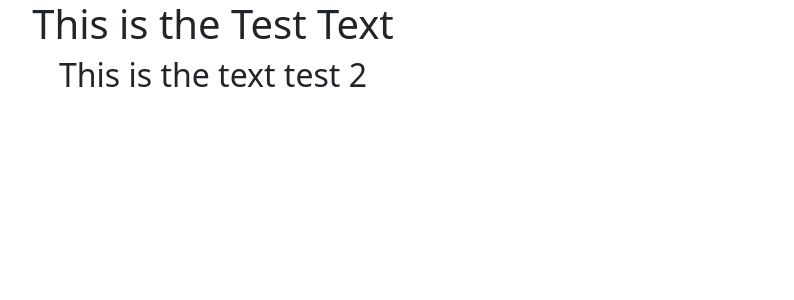
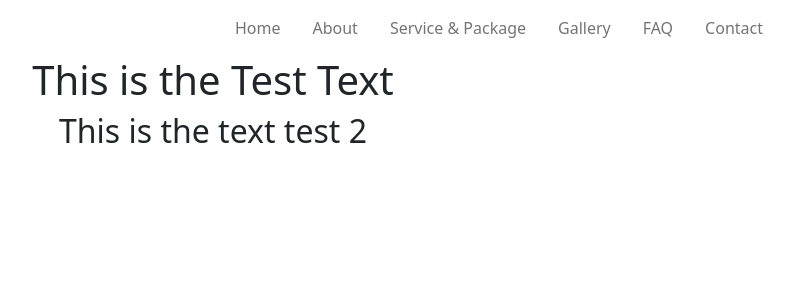
Before and after one commit to hasan75/Photograpy_Web, a React (Create React App) app: page / in a window 1280 px wide. Shown: the top 300 px of the page, without its empty margins (427-1221 px from the left). Built offline with nearby package versions, Linux system fonts and the light colour scheme.

Commit message:
navbar added

```diff
--- a/src/App.js
+++ b/src/App.js
@@ -1,9 +1,11 @@
 import logo from './logo.svg';
 import './App.css';
+import HeaderContainer from './component/HeaderContainer/HeaderContainer';
 
 function App() {
   return (
     <div className="App">
+      <HeaderContainer></HeaderContainer>
        <h1>This is the Test Text</h1>
        <h2>This is the text test 2 </h2>
     </div>
--- a/src/component/HeaderContainer/HeaderContainer.js
+++ b/src/component/HeaderContainer/HeaderContainer.js
@@ -1,8 +1,11 @@
 import React from 'react';
+import Navbar from '../Navbar/Navbar';
+import './HeaderCOntainer.css';
 
 const HeaderContainer = () => {
     return (
-        <div>
+        <div className="header-container">
+            <Navbar></Navbar>
 
         </div>
     );
--- /dev/null
+++ b/src/component/Navbar/Navbar.css
@@ -0,0 +1,3 @@
+.nav-list a {
+  font-weight: 500;
+}
--- a/src/component/Navbar/Navbar.js
+++ b/src/component/Navbar/Navbar.js
@@ -0,0 +1,48 @@
+import React from 'react';
+import './Navbar.css';
+
+const Navbar = () => {
+    return (
+        <div>
+            <nav class="navbar navbar-expand-lg navbar-light">
+                <div class="container">
+                     <button
+                        class="navbar-toggler ms-auto navbar-dark bg-dark"
+                        type="button "
+                        data-bs-toggle="collapse"
+                        data-bs-target="#navbarSupportedContent"
+                        aria-controls="navbarSupportedContent"
+                        aria-expanded="false"
+                        aria-label="Toggle navigation "
+                    >
+                    <span class="navbar-toggler-icon"></span>
+                    </button>
+                    <div class="collapse navbar-collapse " id="navbarSupportedContent">
+                        <ul class="navbar-nav ms-auto mb-2 mb-lg-0 ms-auto">
+                            <li class="nav-item ms-5 nav-list">
+                                <a class="nav-link" aria-current="page" href="#">Home</a>
+                            </li>
+                            <li class="nav-item ms-3 nav-list">
+                                <a class="nav-link" href="#">About</a>
+                            </li>
+                            <li class="nav-item ms-3 nav-list">
+                                <a class="nav-link" href="#">Service & Package</a>
+                            </li>
+                            <li class="nav-item ms-3 nav-list">
+                                <a class="nav-link" href="#">Gallery</a>
+                            </li>
+                            <li class="nav-item ms-3 nav-list">
+                                <a class="nav-link" href="#">FAQ</a>
+                            </li>
+                            <li class="nav-item ms-3 nav-list">
+                                <a class="nav-link" href="#">Contact</a>
+                            </li>
+                        </ul>
+                    </div>
+                </div>
+            </nav>
+        </div>
+    );
+};
+
+export default Navbar;
```
Also changed, not shown: src/component/HeaderContainer/HeaderCOntainer.css (added), src/image/unsplash.png (added), 1 other file (tests, documents, lock files or other folders).
